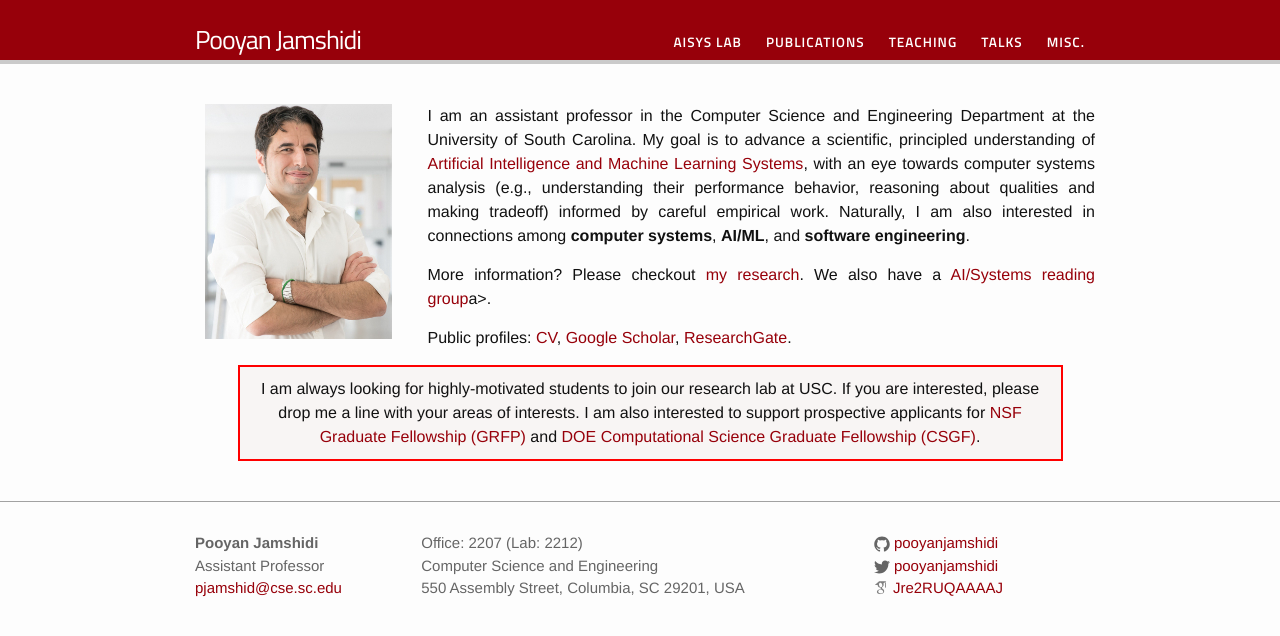
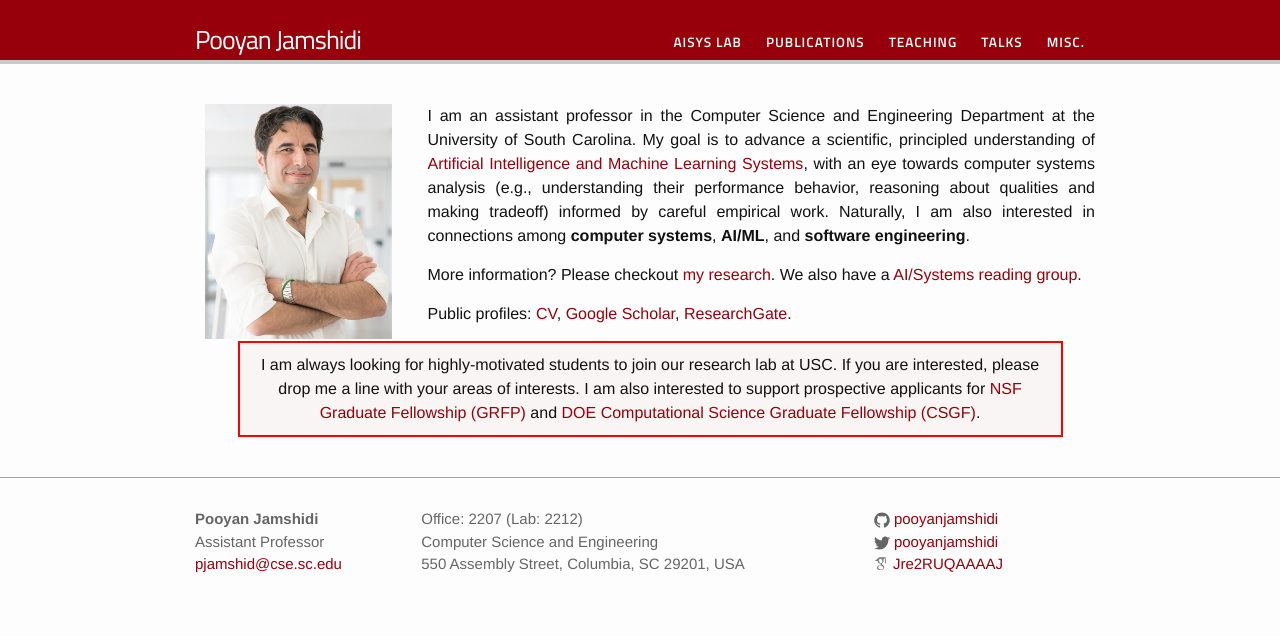
Before and after one commit to pooyanjamshidi/pooyanjamshidi.github.io, a Jekyll site: the page built from index.html, in a window 1280 px wide. Shown: the top 636 px of the page. Built offline with Jekyll 4.4.1, drawn with Linux system fonts in a browser that asks for light colours; some web fonts are replaced.

```diff
--- a/index.html
+++ b/index.html
@@ -20,7 +20,7 @@ layout: default
 		</p>
 
         <p align=justify>
-        More information? Please checkout <a href="{{ "/research/" |  prepend: site.baseurl }}">my research</a>. We also have a <a href="https://github.com/softsys4ai/readingroup/wiki">AI/Systems reading group</a>a>.
+        More information? Please checkout <a href="{{ "/research/" |  prepend: site.baseurl }}">my research</a>. We also have a <a href="https://github.com/softsys4ai/readingroup/wiki">AI/Systems reading group</a>.
         </p>
 
         <p align=justify>
```
